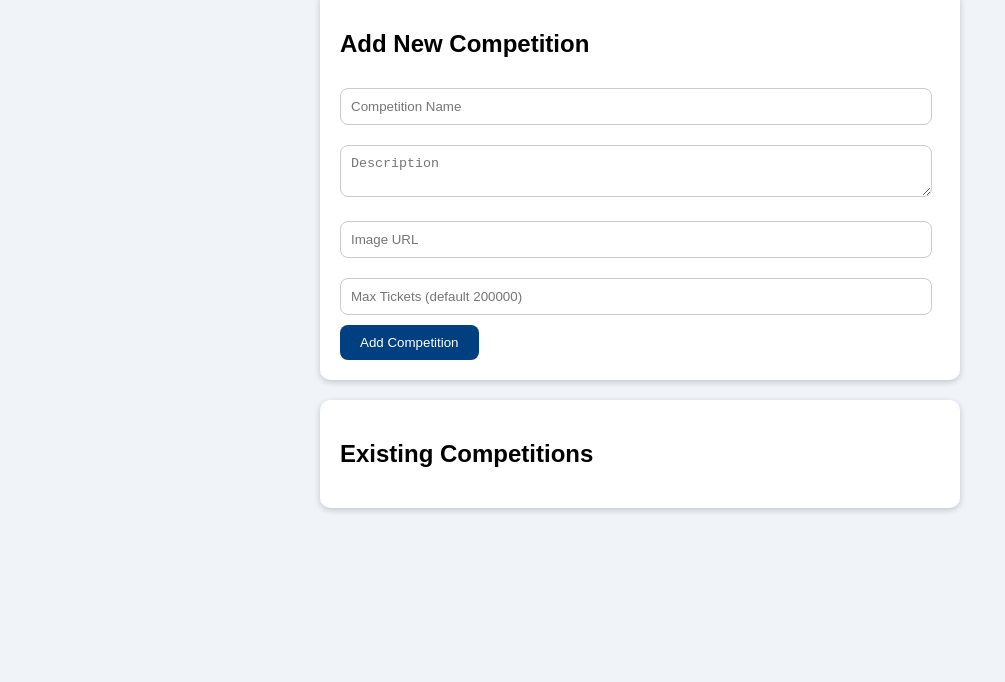
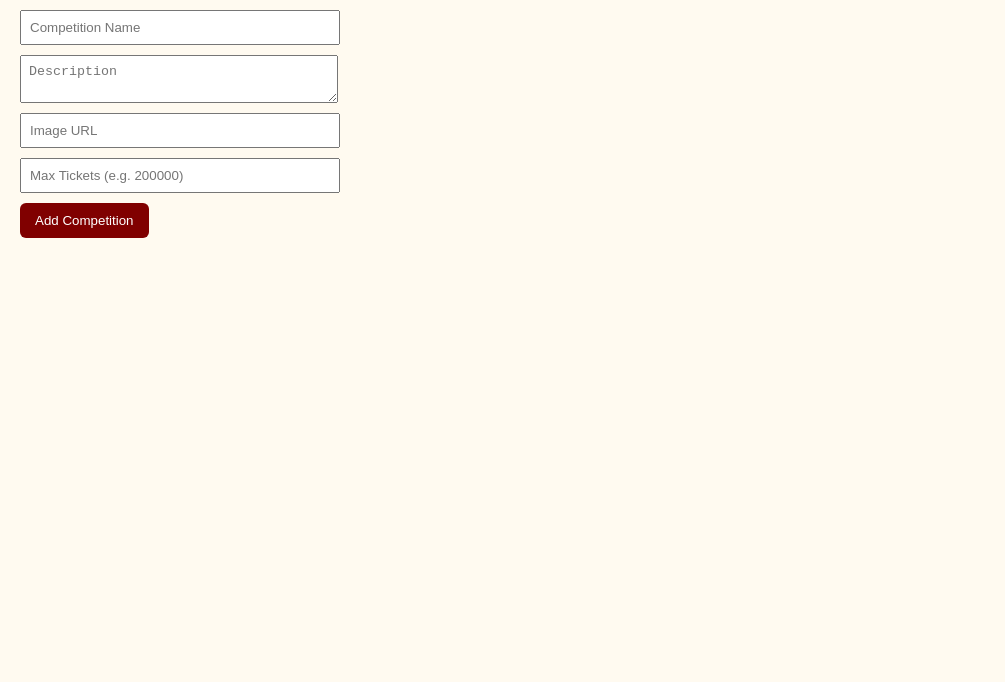
Before and after one commit to acroofing2020-del/Tackletarts-giveaways, a website: page public/admin.html in a window 1280 px wide. Shown: the part 118-800 px from the top of the page, without its empty margins (0-1005 px from the left). Drawn offline with Linux system fonts and the light colour scheme; no server answers.

Commit message:
Update admin.html

```diff
--- a/public/admin.html
+++ b/public/admin.html
@@ -4,93 +4,54 @@
   <meta charset="UTF-8">
   <title>Admin - Tackle Tarts</title>
   <style>
-    body { font-family: Arial, sans-serif; padding: 20px; background: #f0f4f9; }
-    h1 { text-align: center; }
-    .form-box, .comp-box {
-      background: #fff;
-      padding: 20px;
-      border-radius: 10px;
-      box-shadow: 0 2px 6px rgba(0,0,0,0.2);
-      margin: 20px auto;
-      max-width: 600px;
-    }
+    body { font-family: Arial, sans-serif; margin: 20px; background: #fffaf0; }
+    h1 { color: #800000; }
     input, textarea {
-      width: 95%;
-      padding: 10px;
+      display: block;
       margin: 10px 0;
-      border: 1px solid #ccc;
-      border-radius: 8px;
+      padding: 8px;
+      width: 300px;
     }
     button {
-      padding: 10px 20px;
-      background: #004080;
+      padding: 10px 15px;
+      background: #800000;
       color: #fff;
       border: none;
-      border-radius: 8px;
+      border-radius: 6px;
       cursor: pointer;
     }
-    button:hover { background: #0066cc; }
-    .comp { border-top: 1px solid #ccc; margin-top: 15px; padding-top: 15px; }
-    img { max-width: 100%; border-radius: 8px; }
+    button:hover { background: #b22222; }
   </style>
 </head>
 <body>
   <h1>Admin Panel</h1>
-
-  <div class="form-box">
-    <h2>Add New Competition</h2>
-    <input id="name" type="text" placeholder="Competition Name">
-    <textarea id="description" placeholder="Description"></textarea>
-    <input id="image" type="text" placeholder="Image URL">
-    <input id="maxTickets" type="number" placeholder="Max Tickets (default 200000)">
-    <button onclick="addComp()">Add Competition</button>
-  </div>
-
-  <div class="comp-box">
-    <h2>Existing Competitions</h2>
-    <div id="comps"></div>
-  </div>
+  <h2>Add Competition</h2>
+  <input id="name" placeholder="Competition Name">
+  <textarea id="description" placeholder="Description"></textarea>
+  <input id="image" placeholder="Image URL">
+  <input id="maxTickets" type="number" placeholder="Max Tickets (e.g. 200000)">
+  <button onclick="addCompetition()">Add Competition</button>
 
   <script>
-    async function loadComps() {
-      const res = await fetch("/api/competitions");
-      const comps = await res.json();
-      const container = document.getElementById("comps");
-      container.innerHTML = "";
-      comps.forEach(c => {
-        const div = document.createElement("div");
-        div.className = "comp";
-        div.innerHTML = `
-          <h3>${c.name}</h3>
-          <p>${c.description}</p>
-          <img src="${c.image}" alt="${c.name}">
-          <p>🎟️ Max Tickets: ${c.maxTickets}</p>
-          <button onclick="deleteComp(${c.id})">Delete</button>
-        `;
-        container.appendChild(div);
-      });
-    }
-
-    async function addComp() {
+    async function addCompetition() {
       const name = document.getElementById("name").value;
       const description = document.getElementById("description").value;
       const image = document.getElementById("image").value;
       const maxTickets = document.getElementById("maxTickets").value;
 
-      await fetch("/api/competitions", {
+      const res = await fetch("/api/admin/competitions", {
         method: "POST",
         headers: { "Content-Type": "application/json" },
         body: JSON.stringify({ name, description, image, maxTickets })
       });
-      loadComps();
+
+      if (res.ok) {
+        alert("✅ Competition added!");
+      } else {
+        const data = await res.json();
+        alert("❌ " + data.error);
+      }
     }
-
-    async function deleteComp(id) {
-      await fetch("/api/competitions/" + id, { method: "DELETE" });
-      loadComps();
-    }
-
-    loadComps();
   </script>
 </body>
 </html>
```
